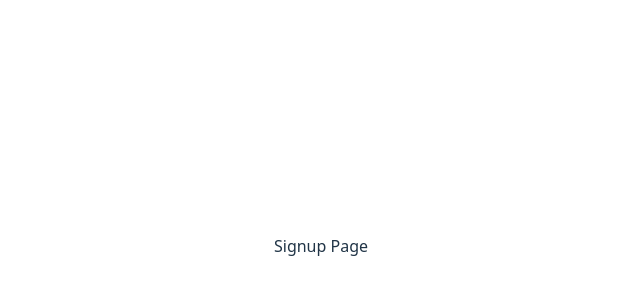
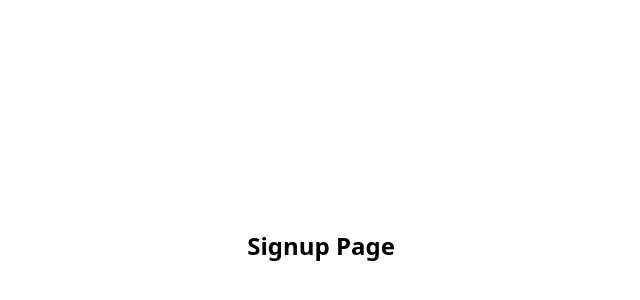
Before and after one commit to TanakitPhaopin/dolabify, a React app in the folder frontend/: page /signup in a window 1280 px wide. Shown: the part 154-454 px from the top of the page, without its empty margins (319-959 px from the left). Built offline with nearby package versions, Linux system fonts and the light colour scheme; the HTML template or start-up script is replaced by a standard one.

Commit message:
Quick commit

```diff
--- a/frontend/src/pages/Signup.jsx
+++ b/frontend/src/pages/Signup.jsx
@@ -1,7 +1,7 @@
 export default function Signup() {
     return (
         <div>
-            <h1>Signup Page</h1>
+            <h1 className="text-2xl font-bold text-black">Signup Page</h1>
         </div>
     )
 }
```
